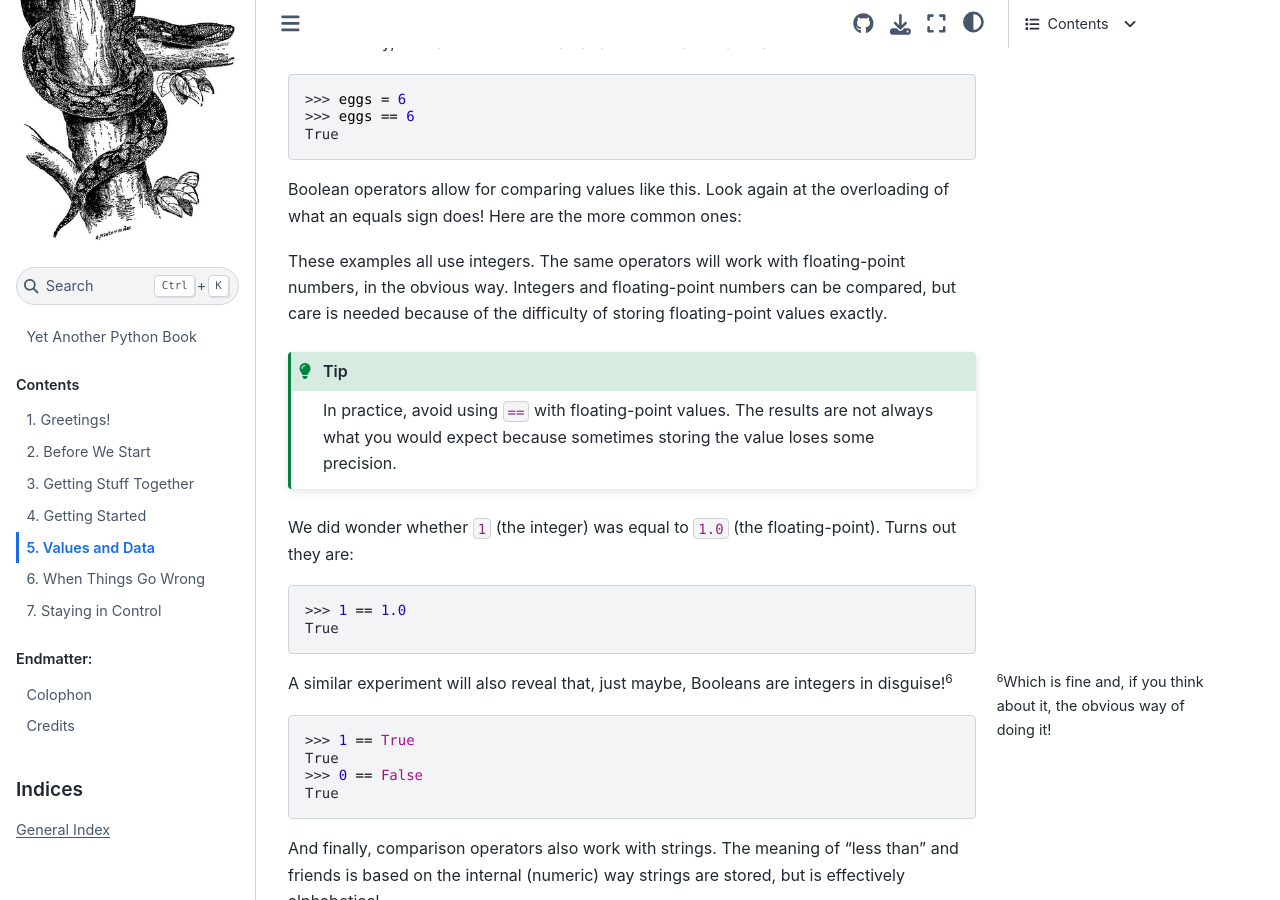
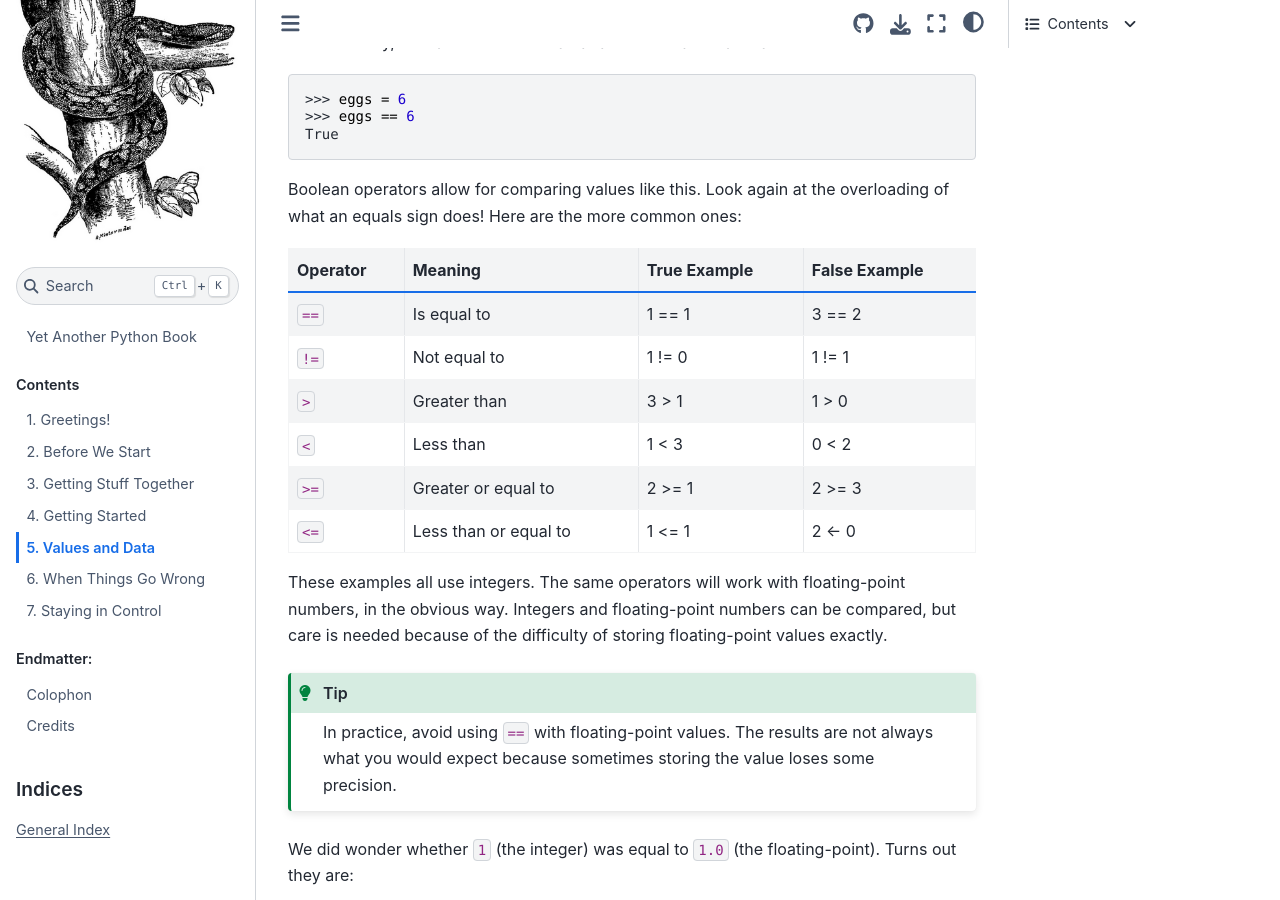
Before and after one commit to TonyJenkins/hungarian_phrasebook, a Sphinx documentation site: the page built from doc/source/040_values_and_data/index.rst, in a window 1280 px wide and 900 px high, scrolled down 14980 px. Built offline with Sphinx 7.4.7 and the Sphinx Book theme 1.1.4, drawn with Linux system fonts in a browser that asks for light colours.

Commit message:
Fix borked table

```diff
--- a/doc/source/040_values_and_data/index.rst
+++ b/doc/source/040_values_and_data/index.rst
@@ -528,16 +528,16 @@ More usefully, we can test whether a variable holds a certain value:
 
 Boolean operators allow for comparing values like this. Look again at the overloading of what an equals sign does! Here are the more common ones:
 
-======== ============          ============ ==============
-Operator Meaning               True Example False Example
-======== ============          ============ ==============
-``==``   Is equal to           1 == 1       3 == 2
-``!=``   Not equal to          1 != 0       1 != 1
-``>``    Greater than          3 > 1        1 > 0
-``<``    Less than             1 < 3        0 < 2
-``>=``   Greater or equal to   2 >= 1       2 >= 3
-``<=``   Less than or equal to 1 <= 1       2 <- 0
-======== ============          ============ ==============
+======== =====================          ============ ==============
+Operator Meaning                        True Example False Example
+======== =====================          ============ ==============
+``==``   Is equal to                    1 == 1       3 == 2
+``!=``   Not equal to                   1 != 0       1 != 1
+``>``    Greater than                   3 > 1        1 > 0
+``<``    Less than                      1 < 3        0 < 2
+``>=``   Greater or equal to            2 >= 1       2 >= 3
+``<=``   Less than or equal to          1 <= 1       2 <- 0
+======== =====================          ============ ==============
 
 These examples all use integers. The same operators will work with floating-point numbers, in the obvious way. Integers and floating-point numbers can be compared, but care is needed because of the difficulty of storing floating-point values exactly.
 
```
